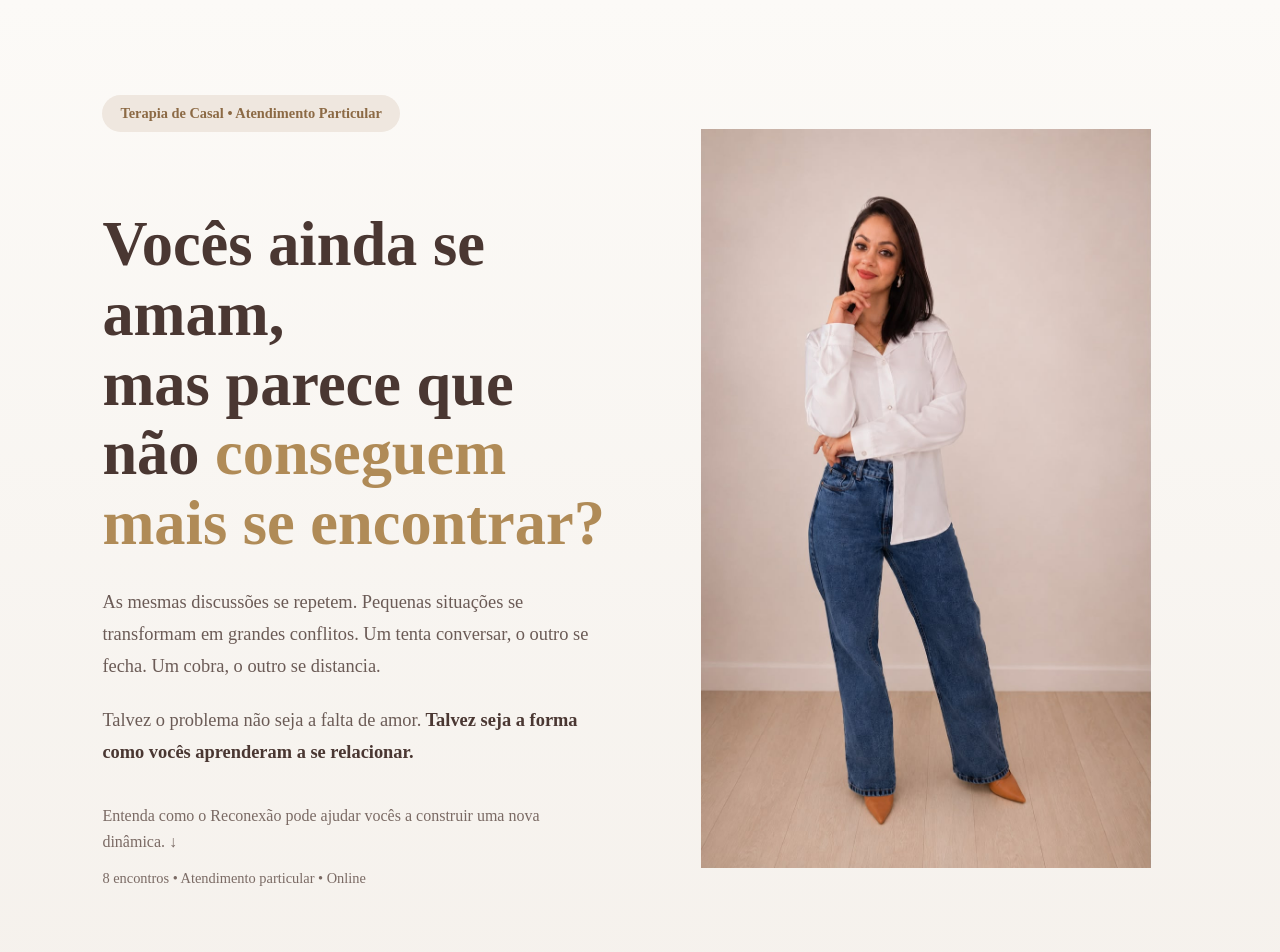
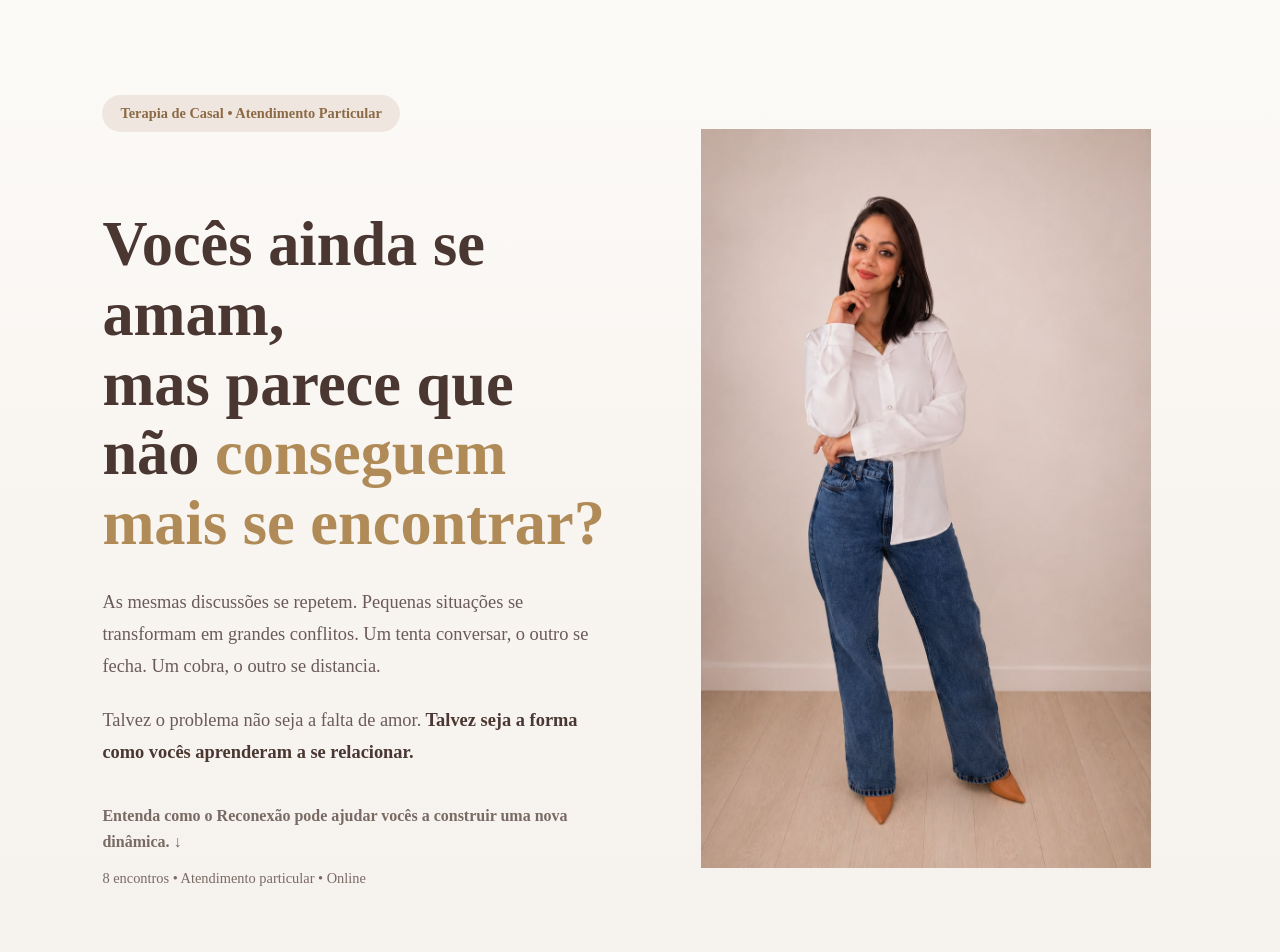
Before and after one commit to Institutokamilahfranco/instituto-kamilah-site, a Next.js app: page /reconexao in a window 1280 px wide. Shown: the top 952 px of the page. Built offline with nearby package versions, Linux system fonts and the light colour scheme.

Commit message:
Update page.js

```diff
--- a/app/reconexao/page.js
+++ b/app/reconexao/page.js
@@ -154,10 +154,11 @@ export default function ReconexaoPage() {
 
 <p
   style={{
-    marginTop: "22px",
+    marginTop: "14px",
     color: "#7A6A64",
     fontSize: "1rem",
     lineHeight: "1.6",
+    fontWeight: "600",
   }}
 >
   Entenda como o Reconexão pode ajudar vocês a construir uma nova dinâmica. ↓
```
